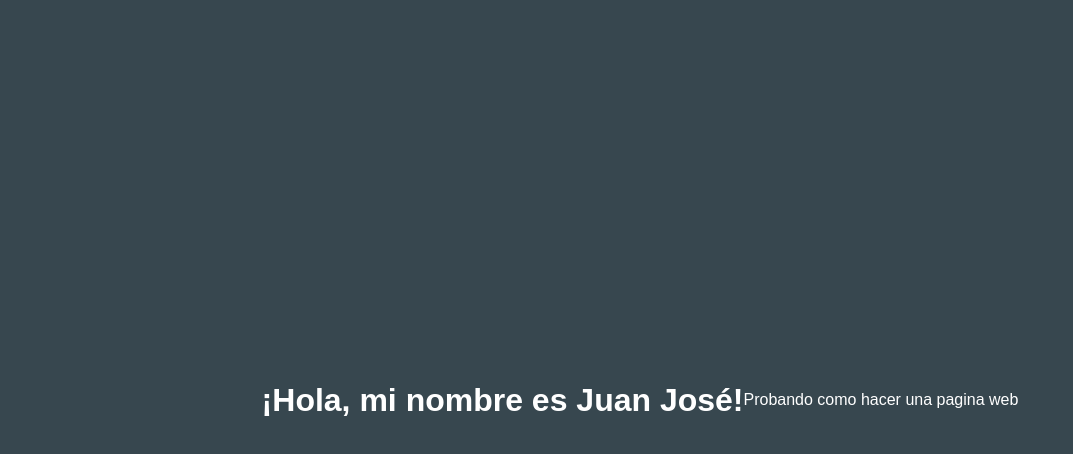
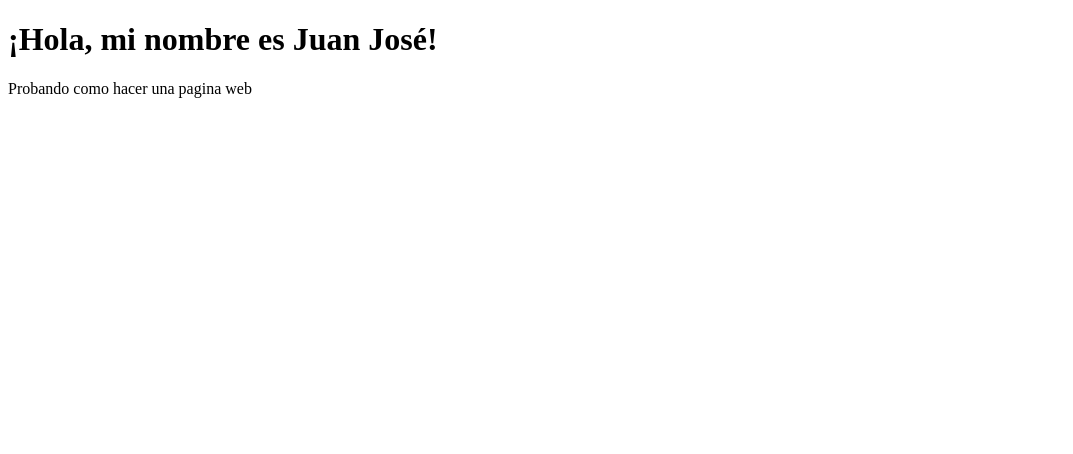
Before and after one commit to jjverschueren/jjverschueren.github.io, a plain HTML site: page index.html in a window 1280 px wide. Shown: the whole page, without its empty margins (0-1073 px from the left). Drawn offline with Linux system fonts and the light colour scheme.

Commit message:
Update index.html

```diff
--- a/index.html
+++ b/index.html
@@ -6,19 +6,6 @@
     <title>Mi sitio web personal</title>
   </head>
   <style>
-    body {
-      height: 100vh;
-      margin: 0;
-      background-color: #37474F;
-      color: white;
-      display: flex;
-      justify-content: center;
-      align-items: center;
-      font-family: sans-serif;
-    }
-    h1 {
-      margin: 0;
-    }
   </style>
   <body>
     <h1>¡Hola, mi nombre es Juan José!</h1>
```
